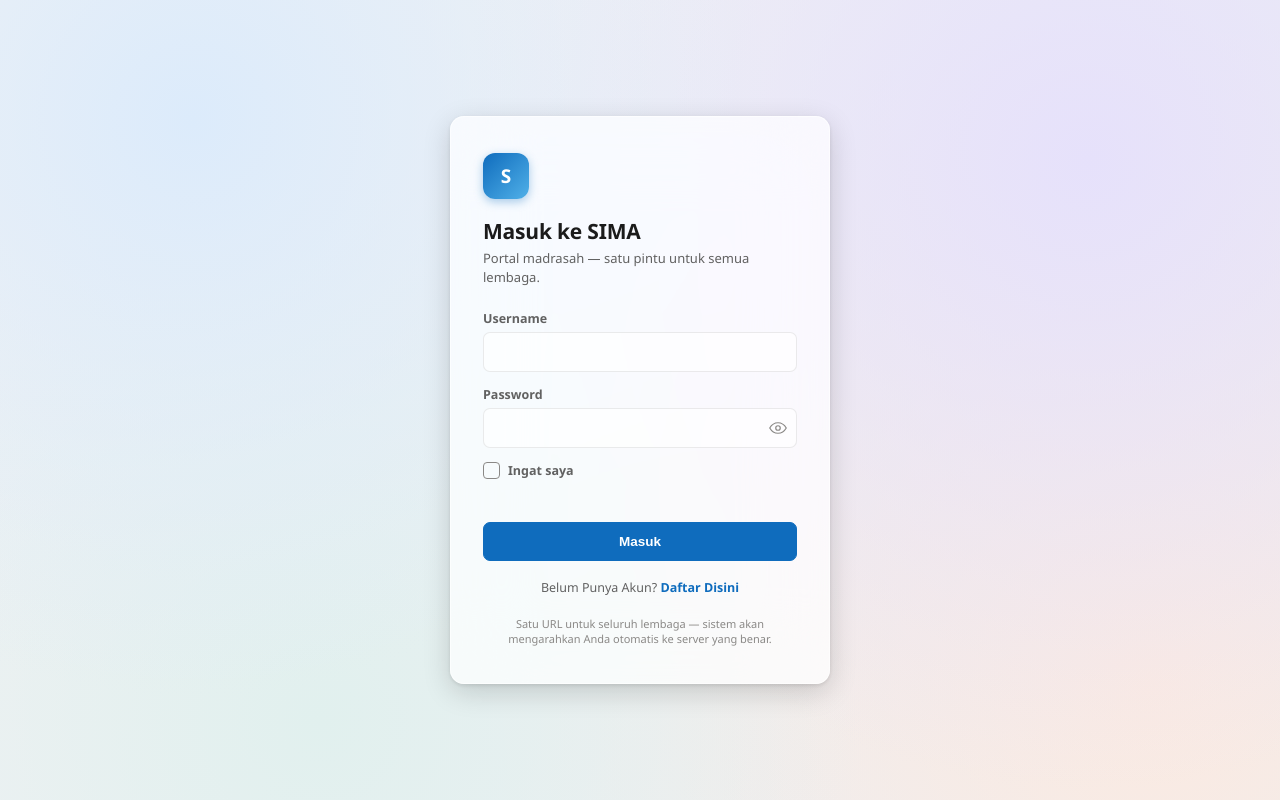
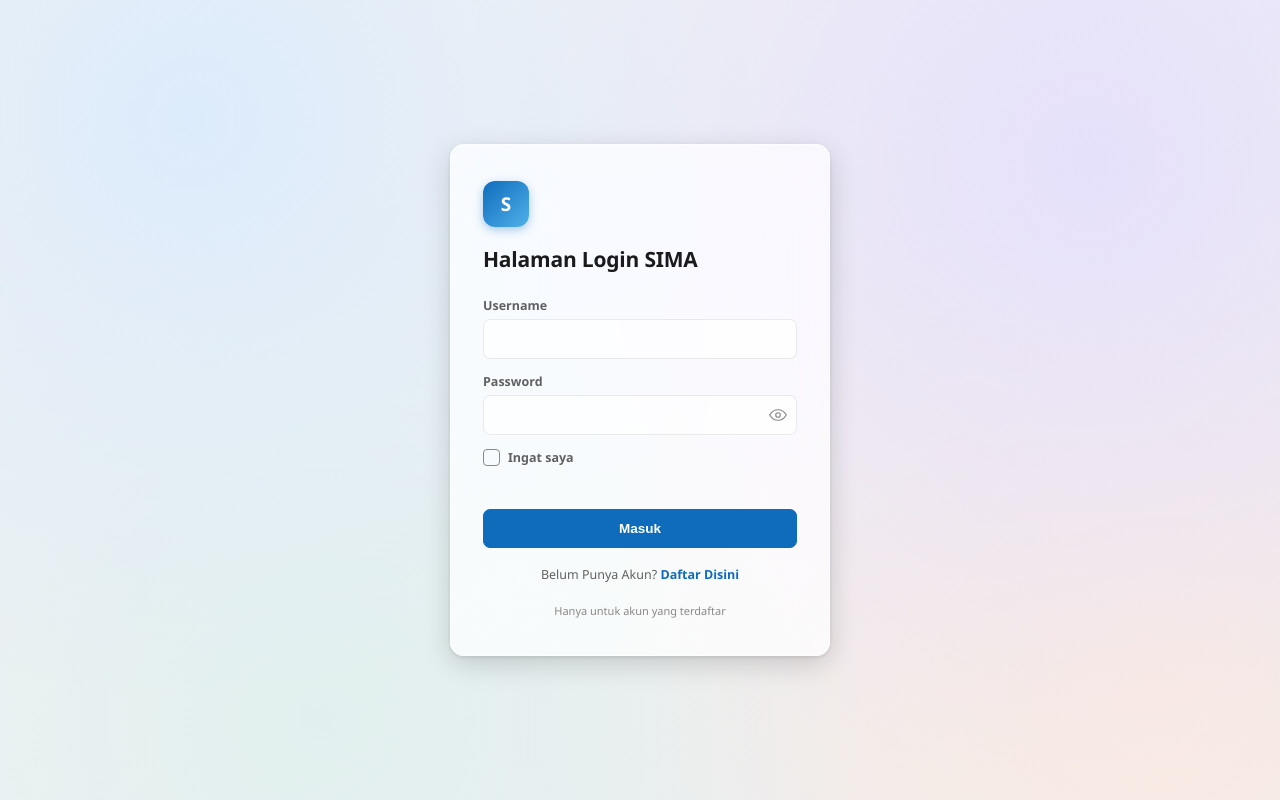
Before and after one commit to sima-apps/sima, a plain HTML site: page index.html in a window 1280 px wide. Drawn offline with Linux system fonts and the light colour scheme.

Commit message:
Update index.html

```diff
--- a/index.html
+++ b/index.html
@@ -10,8 +10,8 @@
   <div class="canvas">
     <div class="card">
       <div class="logo">S</div>
-      <h1 id="formTitle">Masuk ke SIMA</h1>
-      <div class="sub" id="formSub">Portal madrasah &mdash; satu pintu untuk semua lembaga.</div>
+      <h1 id="formTitle">Halaman Login SIMA</h1>
+      <div class="sub" id="formSub"></div>
 
       <!-- LOGIN -->
       <form id="formLogin" onsubmit="return doLogin(event)">
@@ -58,7 +58,7 @@
         </div>
       </form>
 
-      <div class="foot">Satu URL untuk seluruh lembaga &mdash; sistem akan mengarahkan Anda otomatis ke server yang benar.</div>
+      <div class="foot">Hanya untuk akun yang terdaftar</div>
     </div>
   </div>
 
```
